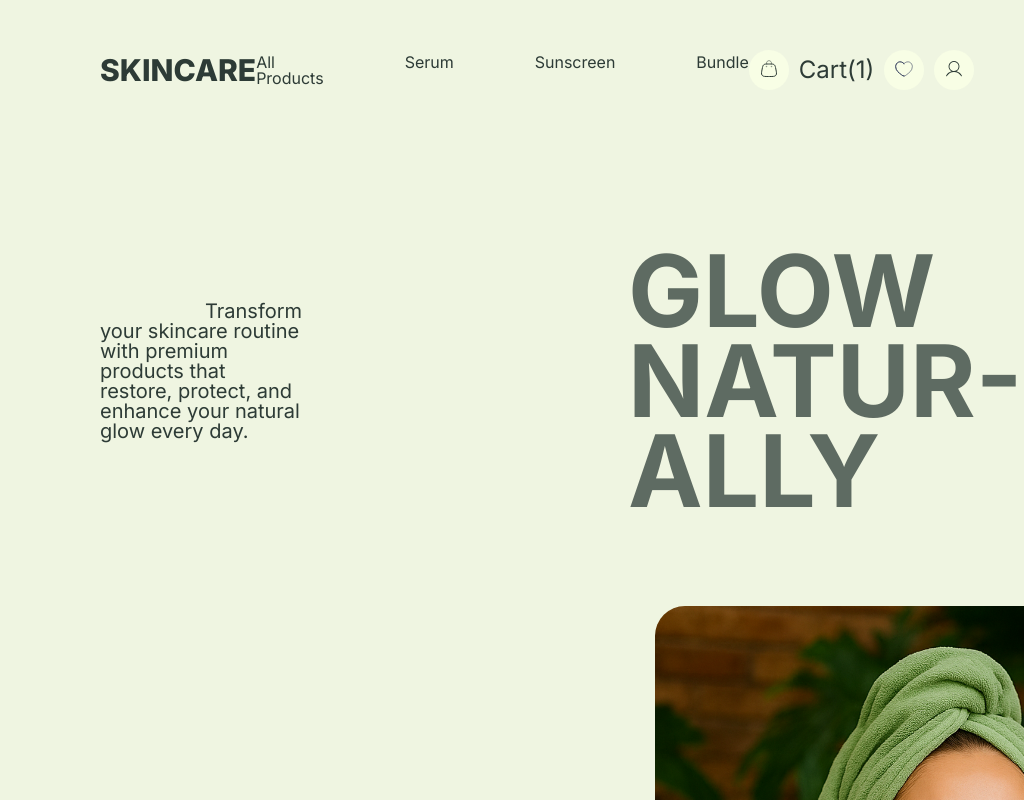
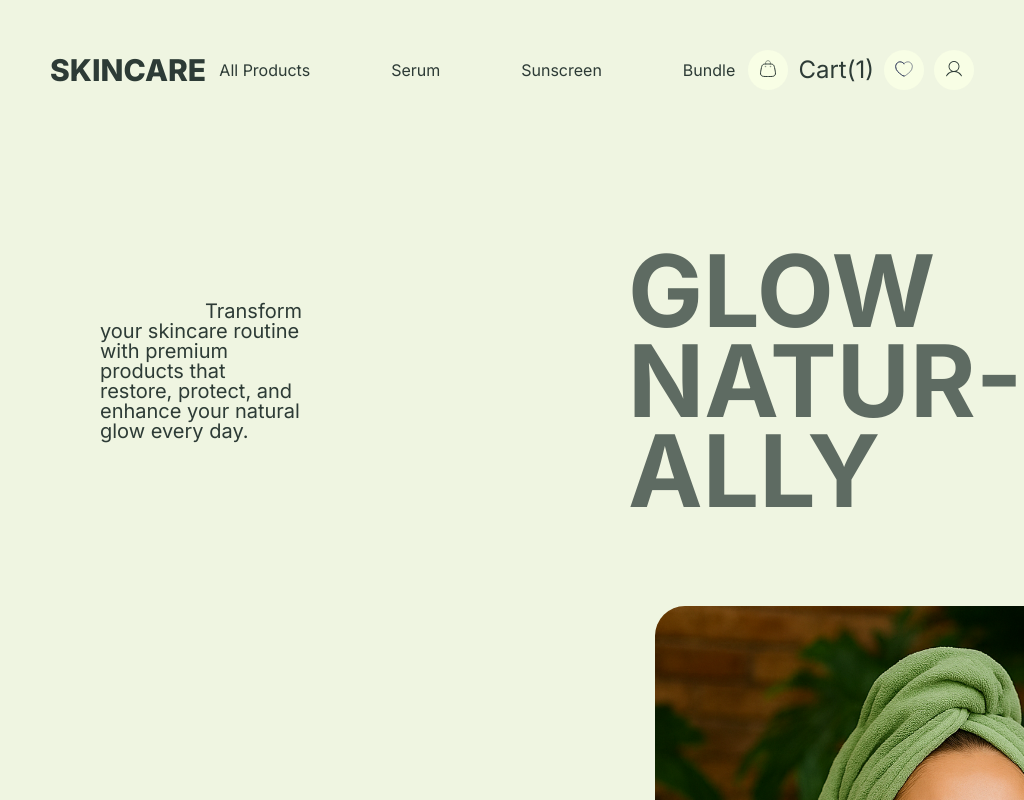
Before and after one commit to lokeshsattimsetti7/SixNine, a React (Create React App) app: page / in a window 1024 px wide. Shown: the top 800 px of the page. Built offline with nearby package versions, Linux system fonts and the light colour scheme.

Commit message:
Update Navbar.module.css

```diff
--- a/src/Components/Navbar/Navbar.module.css
+++ b/src/Components/Navbar/Navbar.module.css
@@ -1,4 +1,5 @@
 .MainSection {
+    width: 100%;
     padding: 50px 100px 0px;
     display: flex;
     align-items: center;
@@ -96,3 +97,12 @@
     }
 
 }
+
+@media (min-width: 901px) and (max-width:1200px) {
+    .MainSection {
+        width: 100%;
+        padding: 50px 50px 0px;
+
+    }
+
+}
```
